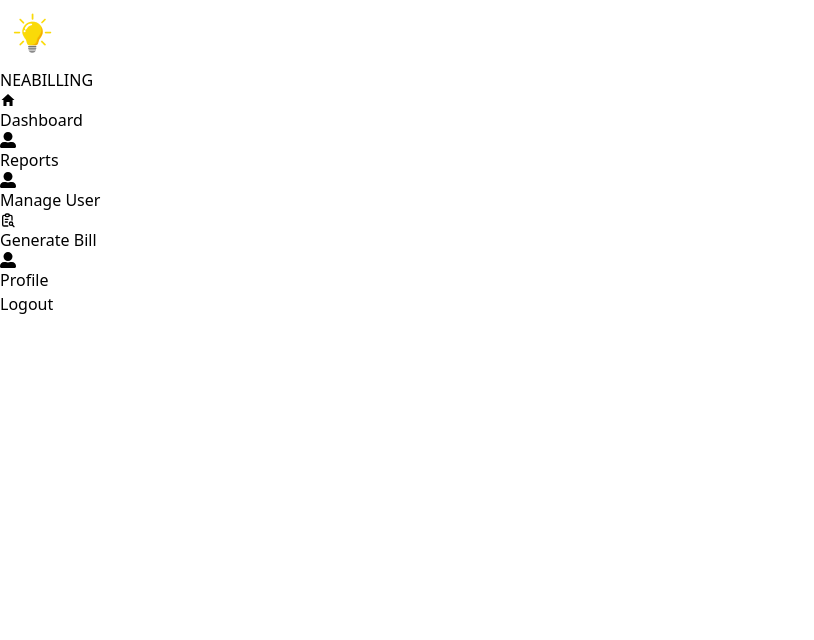
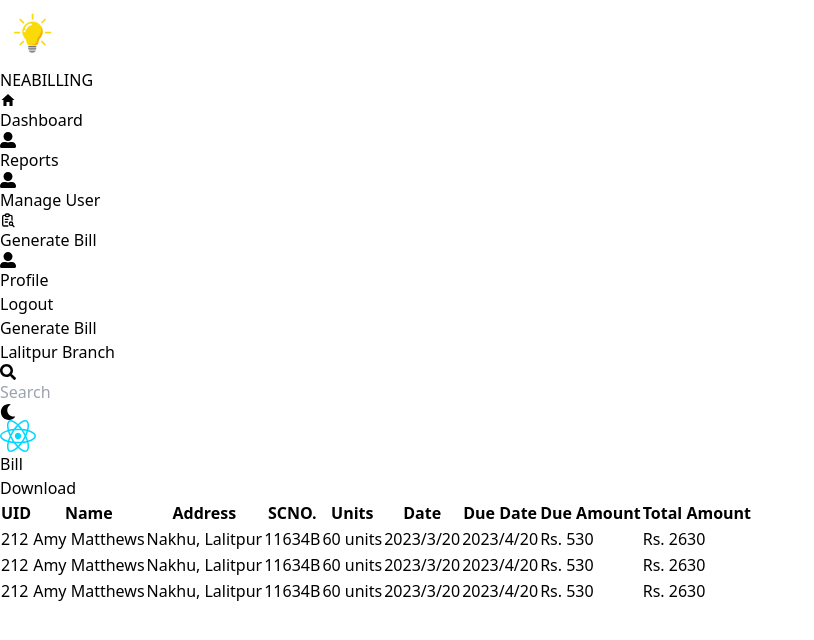
Before and after one commit to PaccyC/neabilling, a React (Vite) app: page /generate-bill/bill in a window 1280 px wide. Shown: the top 640 px of the page, without its empty margins (0-814 px from the left). Built offline with nearby package versions, Linux system fonts and the light colour scheme.

Commit message:
created Bills page

```diff
--- a/src/App.tsx
+++ b/src/App.tsx
@@ -6,6 +6,7 @@ import Reports from './pages/Reports'
 import ManageUser from './pages/ManageUser'
 import GenerateBill from './pages/GenerateBill'
 import Profile from './pages/Profile'
+import Bill from './pages/Bill'
 function App() {
 
   return (
@@ -18,6 +19,7 @@ function App() {
           <Route path='/manage-user' element={<ManageUser/>}/>
           <Route path='/generate-bill' element={<GenerateBill/>}/>
           <Route path='/profile' element={<Profile/>}/>
+          <Route path='/generate-bill/bill' element={<Bill/>}/>
         </Routes>
       </MainLayout>
     </Router>
--- /dev/null
+++ b/src/pages/Bill.tsx
@@ -0,0 +1,78 @@
+import SearchBar from "../components/SearchBar"
+
+const Bill = () => {
+  return (
+    <div className="min-h-screen bg-[#F4F7FE] flex flex-col w-full p-4">
+      <div className="flex justify-between items-center mb-8">
+        <div className="flex flex-col">
+          <h1 className="text-[#2B3674] font-semibold text-3xl">Generate Bill</h1>
+          <h3 className="text-xl text-[#05CD99]">Lalitpur Branch</h3>
+        </div>
+        <SearchBar />
+      </div>
+
+      <div className="flex flex-col">
+        <div className="flex justify-between items-center mb-4">
+          <h1 className="text-[#2B3674] text-2xl font-semibold">Bill</h1>
+          <button className="bg-[#3965FF] text-white px-6 py-2 rounded-2xl font-semibold">Download</button>
+        </div>
+
+        <div className="overflow-x-auto bg-white rounded-lg shadow border border-[#E0E2E7]">
+          <table className="w-full table-auto">
+            <thead>
+              <tr className="bg-[#F4F7FE]">
+                <th className="px-4 py-2 text-[#6F727A] text-left text-xl font-medium">UID</th>
+                <th className="px-4 py-2 text-[#6F727A] text-left text-xl font-medium">Name</th>
+                <th className="px-4 py-2 text-[#6F727A] text-left text-xl font-medium">Address</th>
+                <th className="px-4 py-2 text-[#6F727A] text-left text-xl font-medium">SCNO.</th>
+                <th className="px-4 py-2 text-[#6F727A] text-left text-xl font-medium">Units</th>
+                <th className="px-4 py-2 text-[#6F727A] text-left text-xl font-medium">Date</th>
+                <th className="px-4 py-2 text-[#6F727A] text-left text-xl font-medium">Due Date</th>
+                <th className="px-4 py-2 text-[#6F727A] text-left text-xl font-medium">Due Amount</th>
+                <th className="px-4 py-2 text-[#6F727A] text-left text-xl font-medium">Total Amount</th>
+              </tr>
+            </thead>
+            <tbody>
+              <tr>
+                <td className="px-4 py-2 text-[#232325] text-xl font-semibold">212</td>
+                <td className="px-4 py-2 text-[#232325] text-xl font-semibold">Amy Matthews</td>
+                <td className="px-4 py-2 text-[#232325] text-xl font-semibold">Nakhu, Lalitpur</td>
+                <td className="px-4 py-2 text-[#232325] text-xl font-semibold">11634B</td>
+                <td className="px-4 py-2 text-[#232325] text-xl font-semibold">60 units</td>
+                <td className="px-4 py-2 text-[#232325] text-xl font-semibold">2023/3/20</td>
+                <td className="px-4 py-2 text-[#232325] text-xl font-semibold">2023/4/20</td>
+                <td className="px-4 py-2 text-[#232325] text-xl font-semibold">Rs. 530</td>
+                <td className="px-4 py-2 text-[#232325] text-xl font-semibold">Rs. 2630</td>
+              </tr>
+              <tr>
+                <td className="px-4 py-2 text-[#232325] text-xl font-semibold">212</td>
+                <td className="px-4 py-2 text-[#232325] text-xl font-semibold">Amy Matthews</td>
+                <td className="px-4 py-2 text-[#232325] text-xl font-semibold">Nakhu, Lalitpur</td>
+                <td className="px-4 py-2 text-[#232325] text-xl font-semibold">11634B</td>
+                <td className="px-4 py-2 text-[#232325] text-xl font-semibold">60 units</td>
+                <td className="px-4 py-2 text-[#232325] text-xl font-semibold">2023/3/20</td>
+                <td className="px-4 py-2 text-[#232325] text-xl font-semibold">2023/4/20</td>
+                <td className="px-4 py-2 text-[#232325] text-xl font-semibold">Rs. 530</td>
+                <td className="px-4 py-2 text-[#232325] text-xl font-semibold">Rs. 2630</td>
+              </tr>
+              <tr>
+                <td className="px-4 py-2 text-[#232325] text-xl font-semibold">212</td>
+                <td className="px-4 py-2 text-[#232325] text-xl font-semibold">Amy Matthews</td>
+                <td className="px-4 py-2 text-[#232325] text-xl font-semibold">Nakhu, Lalitpur</td>
+                <td className="px-4 py-2 text-[#232325] text-xl font-semibold">11634B</td>
+                <td className="px-4 py-2 text-[#232325] text-xl font-semibold">60 units</td>
+                <td className="px-4 py-2 text-[#232325] text-xl font-semibold">2023/3/20</td>
+                <td className="px-4 py-2 text-[#232325] text-xl font-semibold">2023/4/20</td>
+                <td className="px-4 py-2 text-[#232325] text-xl font-semibold">Rs. 530</td>
+                <td className="px-4 py-2 text-[#232325] text-xl font-semibold">Rs. 2630</td>
+              </tr>
+              {/* Add more rows as needed */}
+            </tbody>
+          </table>
+        </div>
+      </div>
+    </div>
+  )
+}
+
+export default Bill;
--- a/src/pages/GenerateBill.tsx
+++ b/src/pages/GenerateBill.tsx
@@ -1,7 +1,12 @@
 import { FaCalendarAlt } from "react-icons/fa"
 import SearchBar from "../components/SearchBar"
 
+import { useNavigate } from "react-router-dom"
+
 const GenerateBill = () => {
+
+
+  const navigate= useNavigate();
   return (
     <div className="min-h-screen bg-[#F4F7FE] flex flex-col  w-full">
      <div className=" flex justify-between  mb-16">
@@ -60,7 +65,9 @@ const GenerateBill = () => {
       <div className=" flex justify-end">
       <button
         type="submit"
-        className="px-4 py-2 bg-[#4318FF] text-white rounded hover:bg-blue-600 right-3">
+        className="px-4 py-2 bg-[#4318FF] text-white rounded hover:bg-blue-600 right-3"
+        onClick={()=>navigate('/generate-bill/bill')}
+        >
           Calculate
         </button>
 
```
